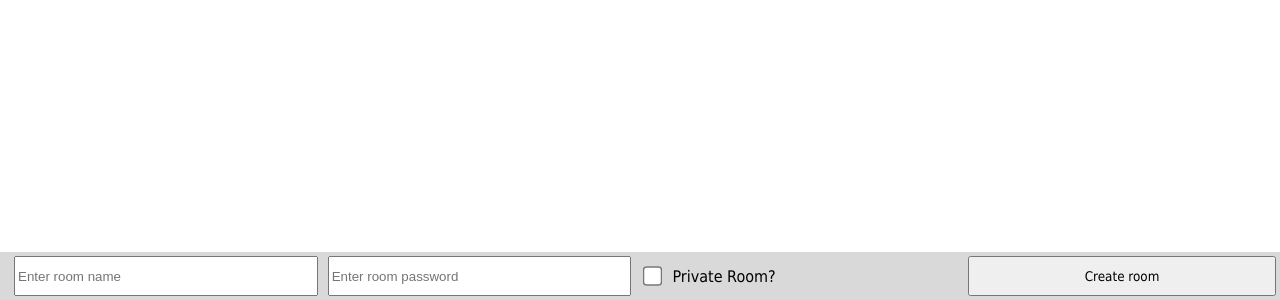
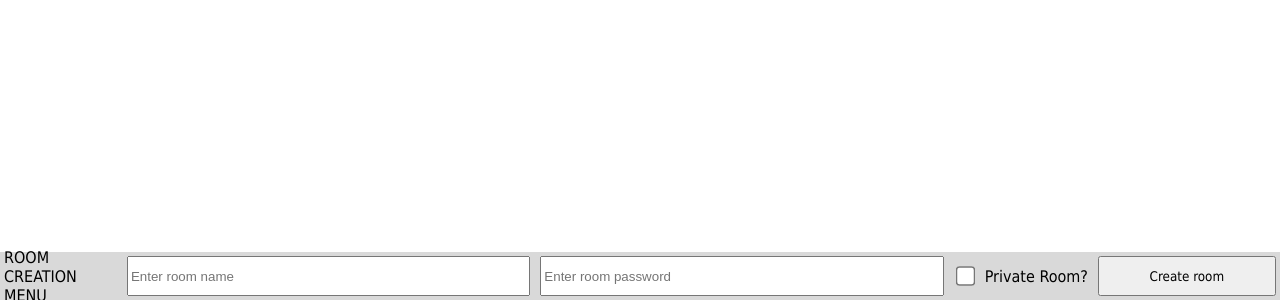
Before and after one commit to p1ckLL/MMS-Central, a website: page src/room.html in a window 1280 px wide. Shown: the part 500-800 px from the top of the page. Drawn offline with Linux system fonts and the light colour scheme.

Commit message:
room creation menu finished

```diff
--- a/src/room.html
+++ b/src/room.html
@@ -8,6 +8,7 @@
 
 <body>
   <form id="roomForm" action="">
+    <p id="roomMenuText">ROOM CREATION MENU</p>
     <input id="roomName" type="text" placeholder="Enter room name">
     <input id="roomPass" type="text" placeholder="Enter room password">
     <input id="private" type="checkbox">
--- a/static/styles/style.css
+++ b/static/styles/style.css
@@ -86,7 +86,7 @@ a.button {
 #createBtn{
   font-family: "Segoe-UI", "Tahoma", "Geneva", "Verdana", sans-serif;
   align-self: center;
-  width: 100%;
+  width: 30%;
   height: 40px;
 }
 
@@ -94,17 +94,23 @@ a.button {
   font-family: "Segoe-UI", "Tahoma", "Geneva", "Verdana", sans-serif;
   align-self: center;
   margin-left: 10px;
-  width: 100%;
+  width: 20%;
 }
 
 #roomName{
   margin-left: 10px;
-  width: 100%;
+  width: 70%;
 }
 
 #roomPass{
   margin-left: 10px;
-  width: 100%;
+  width: 70%;
+}
+
+#roomMenuText{
+  font-family: "Segoe-UI", "Tahoma", "Geneva", "Verdana", sans-serif;
+  width: 20%;
+  align-self: center;
 }
 
 #private{
```
